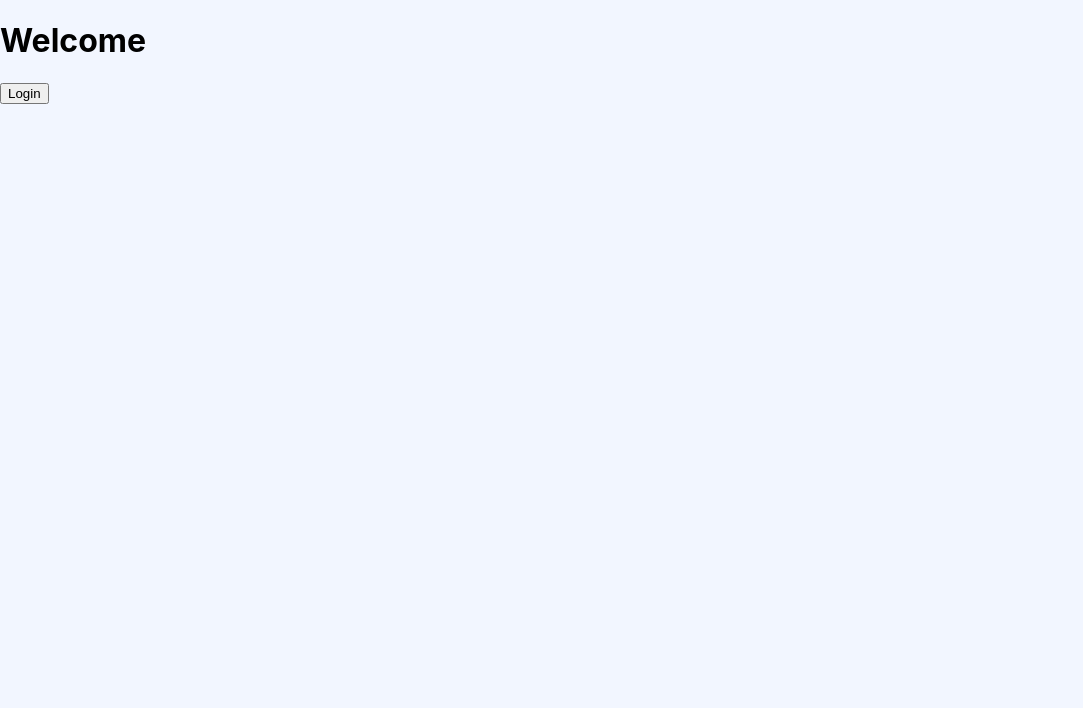
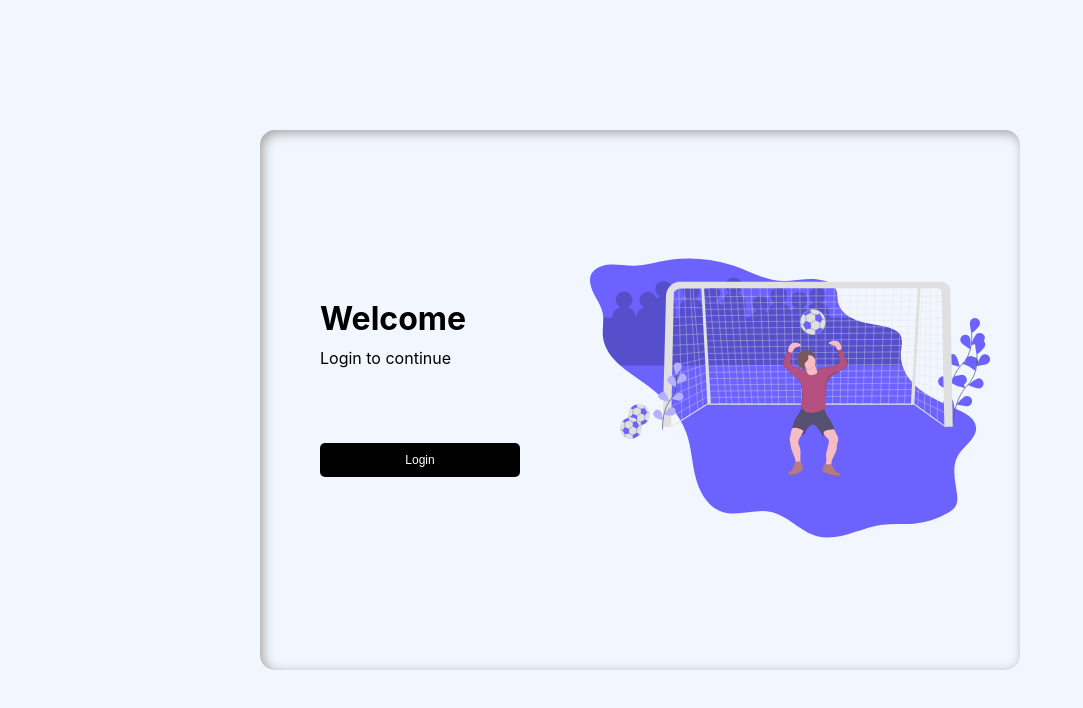
Before and after one commit to adarshbalu/turf-split, a React (Create React App) app: page / in a window 1280 px wide. Shown: the top 708 px of the page, without its empty margins (0-1083 px from the left). Built offline with nearby package versions, Linux system fonts and the light colour scheme; no server answers.

Commit message:
Add styles to landing page and login page

```diff
--- a/src/components/landing/landing.css
+++ b/src/components/landing/landing.css
@@ -0,0 +1,60 @@
+.welcome-page {
+  height: 100vh;
+  width: auto;
+  display: flex;
+  justify-content: center;
+  align-content: center;
+  background: #f2f6ff;
+}
+
+.welcome-box {
+  background: #f2f6ff;
+  padding: 20px 30px 20px 30px;
+  height: 500px;
+  width: 700px;
+  border-radius: 15px;
+  margin-top: 50vh;
+  transform: translateY(-50%);
+  box-sizing: content-box;
+  display: flex;
+  flex-direction: row;
+  align-items: stretch;
+  gap: 10px;
+  box-shadow: inset 3px 3px 12px #a3a3a3;
+}
+
+.login-button-welcome {
+  background: #000;
+  color: rgb(255, 255, 255);
+  border: none;
+  padding: 10px 15px;
+  border-radius: 5px;
+  text-decoration: none;
+  font-size: 12px;
+  display: block;
+  width: 200px;
+  margin: 30px 0px;
+  margin-top: 70px;
+}
+
+.txt-area > h1,
+p {
+  margin: 5px 0px;
+}
+
+#image {
+  background: #f2f6ff;
+  margin: auto;
+  /* margin-left: 50px; */
+  padding: 0px auto;
+}
+
+.txt-area {
+  display: flex;
+  flex-direction: column;
+  justify-content: center;
+  background: #f2f6ff;
+  width: 200px;
+  flex-grow: 3;
+  padding: 30px;
+}
--- a/src/components/landing/landing.tsx
+++ b/src/components/landing/landing.tsx
@@ -1,15 +1,12 @@
+import React, { FunctionComponent } from "react";
+import "./landing.css";
+import "../../index.css";
+import { useHistory } from "react-router";
+import { ReactComponent as Logo } from "../../assets/goal.svg";
 
-import React, { FunctionComponent, } from "react";
-import './landing.css';
-import '../../index.css';
-import { useHistory } from "react-router";
-
-interface LandingPageProps {
-
-}
+interface LandingPageProps {}
 
 const LandingPage: FunctionComponent<LandingPageProps> = () => {
-
   const history = useHistory();
 
   const routeChange = () => {
@@ -18,11 +15,25 @@ const LandingPage: FunctionComponent<LandingPageProps> = () => {
   };
 
   return (
-        <>
+    <div className="welcome-page">
+      <div className="welcome-box">
+        <div className="txt-area">
           <h1>Welcome</h1>
-            <button id="login" onClick={routeChange}>Login</button>
-        </>
+          <p>Login to continue</p>
+          <button
+            className="login-button-welcome"
+            id="login"
+            onClick={routeChange}
+          >
+            Login
+          </button>
+        </div>
+        <div id="image">
+          <Logo width={400} height={400} />
+        </div>
+      </div>
+    </div>
   );
-}
+};
 
 export default LandingPage;
--- a/src/components/login/login.css
+++ b/src/components/login/login.css
@@ -3,20 +3,22 @@
   justify-content: center;
 }
 .login-box {
-  background-color: rgb(255, 255, 255);
+  background-color: #f2f6ff;
   padding: 20px 30px 20px 30px;
-  height: 300px;
-  width: 300px;
+  height: 350px;
+  width: 400px;
   border-radius: 15px;
   display: block;
   margin-top: 50vh;
   transform: translateY(-50%);
-  box-shadow: 5px 10px 12px #a3a3a3;
+  box-shadow: inset 3px 3px 12px #a3a3a3;
   box-sizing: content-box;
 }
 
-.h1-color {
+.login-box > h1 {
   color: black;
+  padding-left: 10px;
+  padding-top: 10px;
 }
 
 .login-button {
@@ -33,7 +35,7 @@
 }
 
 .form-padding {
-  padding-top: 30px;
+  padding: 50px 20px 0px;
 }
 
 .input-field {
@@ -46,7 +48,7 @@
   font-size: 12pt;
   padding: 10px 10px 0px 10px;
   margin: 0px auto;
-  background-color: rgb(255, 255, 255);
+  background-color: #f2f6ff;
   width: 75%;
 }
 
--- a/src/components/login/login.tsx
+++ b/src/components/login/login.tsx
@@ -12,7 +12,7 @@ import {
 const LoginBox: FunctionComponent = () => {
   const history = useHistory();
 
-  const { authState, loginUser, addUsername, userState, } = useContext(
+  const { authState, loginUser, addUsername, userState } = useContext(
     AuthContext
   ) as AuthContextType;
 
@@ -24,7 +24,6 @@ const LoginBox: FunctionComponent = () => {
 
   useEffect(() => {
     if (authState === AuthState.AUTHENTICATED) {
-
       if (userState === UserState.NEW) {
         setUserName();
       } else {
@@ -58,7 +57,7 @@ const LoginBox: FunctionComponent = () => {
   return (
     <div className="main-div">
       <div className="login-box">
-        <h1 className="h1-color">Login</h1>
+        <h1>Login</h1>
         <form
           className="form-padding"
           action="submit"
```
Lines whose indentation alone changed are shown as unchanged.
